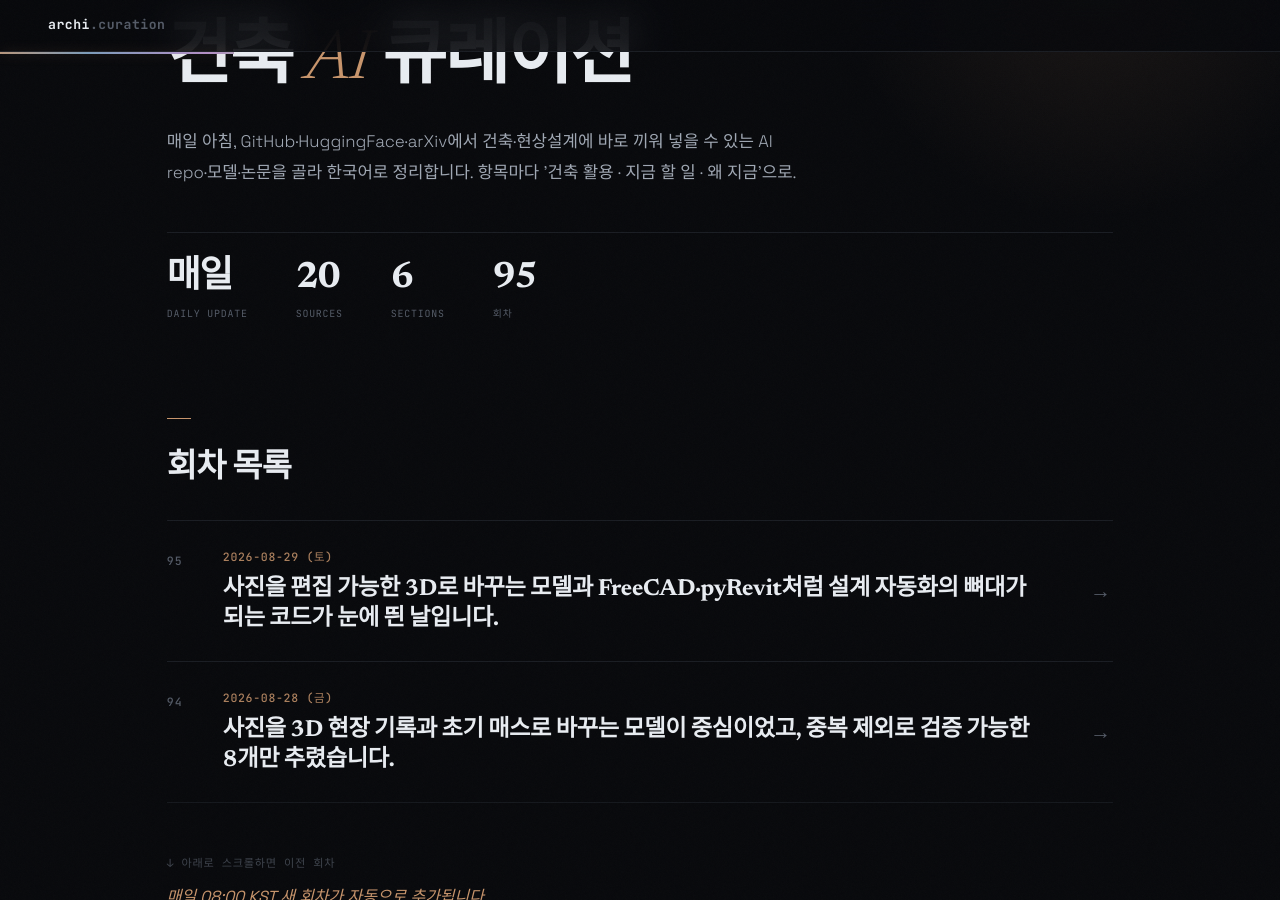
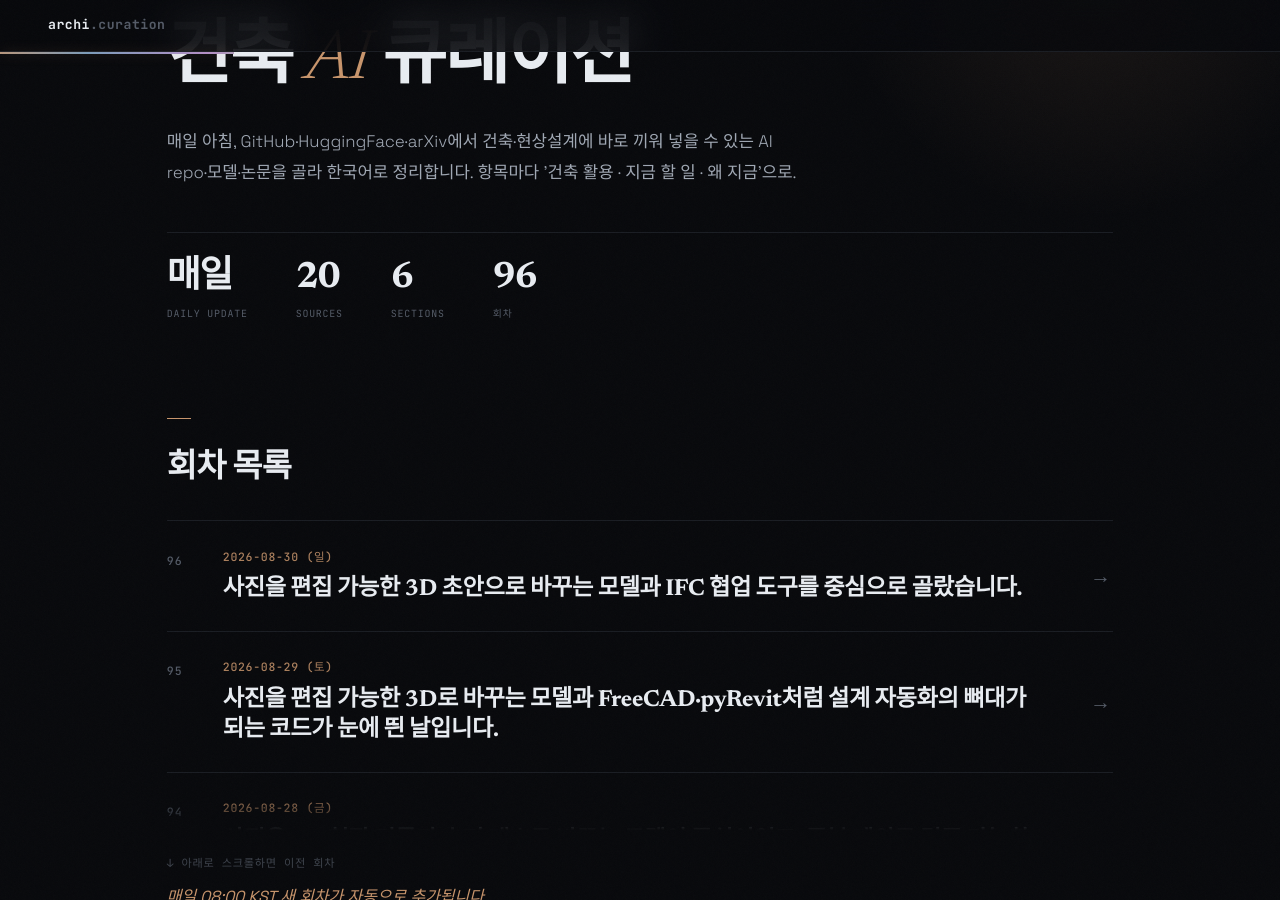
Before and after one commit to ghkch5gh-jpg/ainews-curation, a Jekyll site: the page built from index.md, in a window 1280 px wide and 900 px high, scrolled down 190 px. Built offline with Jekyll 4.4.1, drawn with Linux system fonts in a browser that asks for light colours; some web fonts are replaced.

Commit message:
daily: 2026-08-30

```diff
--- /dev/null
+++ b/2026-08-30_일.md
@@ -0,0 +1,141 @@
+---
+title: 2026-08-30 (일)
+eyebrow: ARCH · AI CURATION
+hero_title: "2026 · 08 · 30 <em>(일)</em>"
+description: "사진을 편집 가능한 3D 초안으로 바꾸는 모델과 IFC 협업 도구를 중심으로 골랐습니다."
+summary: 사진을 편집 가능한 3D 초안으로 바꾸는 모델과 IFC 협업 도구를 중심으로 골랐습니다.
+---
+
+<div class="news">
+<section class="news-flow-sec reveal"><h2 class="news-flow__t">이번 회차 흐름</h2><div class="news-flow"><p>안녕하세요! 오늘은 사진 한 장을 3D로 바꾸는 도구가 유난히 많이 보입니다. 가구나 조형물 이미지를 빠르게 입체화해 Rhino 초안과 발표 장면을 만드는 데 써볼 만해요. 다만 생성된 결과는 정확한 치수나 BIM 정보가 없는 형태 중심의 모형이라 그대로 실시설계에 쓰기는 어렵습니다. 설계 쪽에서는 평면 편집기와 IFC 이슈 관리 도구도 함께 살펴봤어요. 화려한 결과보다 수정 가능성과 실제 프로젝트에 연결되는지가 오늘의 선택 기준입니다.</p></div></section>
+<section class="news-sec">
+<h2 class="news-sec__t">오늘의 헤드라인</h2>
+<article class="ni reveal">
+  <header class="ni__h">
+    <span class="ni__n">01</span>
+    <a class="ni__t" href="https://huggingface.co/tencent/Hunyuan3D-2.1" target="_blank" rel="noopener">사진 한 장을 3D 초안으로 바꾸는 Hunyuan3D 2.1 <span class="ni__arrow">↗</span></a>
+    <span class="ni__tr"><span class="ni__src">HuggingFace</span><span class="ni__score">8/10</span></span>
+  </header>
+  <p class="ni__body">Hunyuan3D 2.1은 이미지를 입력받아 3D 결과를 생성하는 Tencent의 모델입니다. 다만 발췌문만으로는 BIM 정보 지원 여부나 Rhino·SketchUp과의 연동 방식을 확인할 수 없습니다.</p>
+  <ul class="ni__pts"><li>참고 이미지에서 3D 형태를 빠르게 만듭니다.</li><li>가구·조형물·전시 구조의 초기 검토에 알맞습니다.</li><li>정확한 치수와 BIM 속성은 별도로 작성해야 합니다.</li></ul>
+  <div class="ni__meta">
+    <div class="ni__row"><dt>얻는 것</dt><dd>참고 이미지를 3D로 변환하는 작업에 시험해볼 수 있습니다. 건축 설계 모델로 활용할 수 있는지는 결과 형식과 정밀도를 별도로 확인해야 합니다.</dd></div>
+    <div class="ni__row ni__row--do"><dt>지금 할 일</dt><dd><p class="ni__do-text">Claude Code에 모델 URL을 주고 &quot;샘플 이미지를 변환하는 최소 실행 예제와 지원하는 3D 출력 형식을 확인해줘&quot;라고 시켜보세요.</p></dd></div>
+    <div class="ni__row ni__row--why"><dt>왜 지금</dt><dd>이미지 기반 3D 생성이 단순 감상용 결과에서 직접 수정해볼 수 있는 초안 제작 도구로 넘어가고 있습니다.</dd></div>
+  </div>
+  <footer class="ni__f"><span class="ni__verified">✓ 원문 대조</span><a class="ni__story" href="https://huggingface.co/tencent/Hunyuan3D-2.1" target="_blank" rel="noopener">스토리 →</a></footer>
+</article>
+<article class="ni reveal">
+  <header class="ni__h">
+    <span class="ni__n">02</span>
+    <a class="ni__t" href="https://huggingface.co/tencent/HY-World-2.0" target="_blank" rel="noopener">장면 전체를 입체로 만드는 HY-World 2.0 <span class="ni__arrow">↗</span></a>
+    <span class="ni__tr"><span class="ni__src">HuggingFace</span><span class="ni__score">7/10</span></span>
+  </header>
+  <p class="ni__body">HY-World 2.0은 이미지에서 3D 결과를 생성하는 Tencent의 월드 모델입니다. 다만 발췌문만으로는 장면 전체를 어떤 범위와 정밀도로 재구성하는지 확인하기 어렵습니다.</p>
+  <ul class="ni__pts"><li>개별 물체보다 공간 장면 실험에 어울립니다.</li><li>발표용 배경과 동선 장면을 빠르게 만들 수 있습니다.</li><li>법규 검토와 면적 산정에는 사용할 수 없습니다.</li></ul>
+  <div class="ni__meta">
+    <div class="ni__row"><dt>얻는 것</dt><dd>이미지를 3D 장면으로 변환하는 실험에 활용할 수 있습니다. 건축 설계나 발표 자료에 적합한지는 출력 형식과 결과 품질을 직접 검토해야 합니다.</dd></div>
+    <div class="ni__row ni__row--do"><dt>지금 할 일</dt><dd><p class="ni__do-text">모델 페이지의 실행 조건을 확인한 뒤 Claude Code에 &quot;샘플 이미지 한 개를 변환하고 지원하는 결과 파일 형식을 확인하는 테스트를 만들어줘&quot;라고 요청하세요.</p></dd></div>
+    <div class="ni__row ni__row--why"><dt>왜 지금</dt><dd>단일 오브젝트를 넘어 공간 전체를 만드는 모델이 늘면서 발표 장면 제작 방식도 달라지고 있습니다.</dd></div>
+  </div>
+  <footer class="ni__f"><span class="ni__verified">✓ 원문 대조</span><a class="ni__story" href="https://huggingface.co/tencent/HY-World-2.0" target="_blank" rel="noopener">스토리 →</a></footer>
+</article>
+<article class="ni reveal">
+  <header class="ni__h">
+    <span class="ni__n">03</span>
+    <a class="ni__t" href="https://huggingface.co/stabilityai/TripoSR" target="_blank" rel="noopener">가벼운 이미지 3D 변환기 TripoSR <span class="ni__arrow">↗</span></a>
+    <span class="ni__tr"><span class="ni__src">HuggingFace</span><span class="ni__score">7/10</span></span>
+  </header>
+  <p class="ni__body">TripoSR은 이미지를 입력받아 3D 결과를 생성하는 Stability AI의 공개 모델입니다. MIT 라이선스로 배포되며 관련 논문과 학습 데이터로 Objaverse가 표시되어 있습니다.</p>
+  <ul class="ni__pts"><li>단일 이미지로 3D 기본 형상을 만듭니다.</li><li>소품과 가구의 빠른 배치 모형에 활용할 수 있습니다.</li><li>모서리와 뒷면은 사람이 다시 다듬어야 할 수 있습니다.</li></ul>
+  <div class="ni__meta">
+    <div class="ni__row"><dt>얻는 것</dt><dd>참고 이미지의 3D 변환을 시험하는 데 활용할 수 있습니다. 건축물이나 정확한 부재 모델링에 적합한지는 발췌문만으로 판단할 수 없습니다.</dd></div>
+    <div class="ni__row ni__row--do"><dt>지금 할 일</dt><dd><p class="ni__do-text">Claude Code에 모델 URL과 테스트 이미지를 주고 &quot;로컬 실행 절차와 지원하는 3D 출력 형식을 확인해줘&quot;라고 요청하세요.</p></dd></div>
+    <div class="ni__row ni__row--why"><dt>왜 지금</dt><dd>최신 모델만 보지 않고 익숙한 기준 모델과 같은 사진을 비교해야 실제 개선 폭을 판단할 수 있습니다.</dd></div>
+  </div>
+  <footer class="ni__f"><span class="ni__verified">✓ 원문 대조</span><a class="ni__story" href="https://huggingface.co/stabilityai/TripoSR" target="_blank" rel="noopener">스토리 →</a></footer>
+</article>
+<article class="ni reveal">
+  <header class="ni__h">
+    <span class="ni__n">04</span>
+    <a class="ni__t" href="https://huggingface.co/VAST-AI/TripoSG" target="_blank" rel="noopener">형상 생성 비교용 TripoSG <span class="ni__arrow">↗</span></a>
+    <span class="ni__tr"><span class="ni__src">HuggingFace</span><span class="ni__score">6/10</span></span>
+  </header>
+  <p class="ni__body">TripoSG는 이미지에서 3D 결과를 생성하는 VAST-AI의 모델입니다. Diffusers와 Safetensors를 사용하며 MIT 라이선스로 공개되어 있습니다. 건축 전용 모델인지, 벽·문·슬래브를 구분하는지는 발췌문에서 확인되지 않습니다.</p>
+  <ul class="ni__pts"><li>사진 기반 3D 형상 생성에 사용할 수 있습니다.</li><li>다른 모델과 결과 품질을 비교하기 좋습니다.</li><li>BIM 부재 구분과 치수 정확성은 제공하지 않습니다.</li></ul>
+  <div class="ni__meta">
+    <div class="ni__row"><dt>얻는 것</dt><dd>동일한 이미지를 다른 이미지-3D 모델과 함께 변환해 결과를 비교하는 후보로 활용할 수 있습니다. 구체적인 건축 활용성은 출력물을 직접 검토해야 합니다.</dd></div>
+    <div class="ni__row ni__row--do"><dt>지금 할 일</dt><dd><p class="ni__do-text">동일한 참고 이미지를 TripoSR과 TripoSG에 넣고 출력 형식, 형상 완성도와 메시 상태를 비교해보세요.</p></dd></div>
+    <div class="ni__row ni__row--why"><dt>왜 지금</dt><dd>3D 생성 모델이 많아진 만큼 유명세보다 자신의 이미지에서 수정하기 쉬운 결과를 내는지 비교하는 일이 중요합니다.</dd></div>
+  </div>
+  <footer class="ni__f"><span class="ni__verified">✓ 원문 대조</span><a class="ni__story" href="https://huggingface.co/VAST-AI/TripoSG" target="_blank" rel="noopener">스토리 →</a></footer>
+</article>
+</section>
+<section class="news-sec">
+<h2 class="news-sec__t">핫 레포</h2>
+<article class="ni reveal">
+  <header class="ni__h">
+    <span class="ni__n">05</span>
+    <a class="ni__t" href="https://github.com/opf/openproject" target="_blank" rel="noopener">IFC 이슈까지 관리하는 OpenProject <span class="ni__arrow">↗</span></a>
+    <span class="ni__tr"><span class="ni__src">GitHub</span><span class="ni__score">8/10</span></span>
+  </header>
+  <p class="ni__body">OpenProject는 제품·프로젝트·포트폴리오 관리를 위한 오픈소스 프로젝트 관리 소프트웨어입니다. 애자일 계획, 이슈 추적, 로드맵, 간트 차트, 시간 추적과 협업 기능을 제공하며 자체 서버나 클라우드에서 사용할 수 있습니다.</p>
+  <ul class="ni__pts"><li>일정·업무·담당자·문서를 한곳에서 관리합니다.</li><li>IFC 모델 검토 이슈를 업무 항목과 연결할 수 있습니다.</li><li>직접 운영할 수 있어 프로젝트 자료의 위치를 통제하기 쉽습니다.</li></ul>
+  <div class="ni__meta">
+    <div class="ni__row"><dt>얻는 것</dt><dd>설계 업무의 일정, 이슈, 담당자와 협업 내역을 한곳에서 관리하는 데 활용할 수 있습니다. IFC·BCF 및 모델 위치 연동 기능은 발췌문에서 확인되지 않습니다.</dd></div>
+    <div class="ni__row ni__row--do"><dt>지금 할 일</dt><dd><pre class="ni__cmd"><code>git clone https://github.com/opf/openproject.git</code></pre></dd></div>
+    <div class="ni__row ni__row--why"><dt>왜 지금</dt><dd>AI 검토가 늘수록 발견된 문제를 실제 수정 담당자와 마감일에 연결하는 관리 장치가 더 중요해집니다.</dd></div>
+  </div>
+  <footer class="ni__f"><span class="ni__verified">✓ 원문 대조</span><a class="ni__story" href="https://github.com/opf/openproject" target="_blank" rel="noopener">스토리 →</a></footer>
+</article>
+<article class="ni reveal">
+  <header class="ni__h">
+    <span class="ni__n">06</span>
+    <a class="ni__t" href="https://github.com/mehanix/arcada" target="_blank" rel="noopener">브라우저 평면 편집기 Arcada <span class="ni__arrow">↗</span></a>
+    <span class="ni__tr"><span class="ni__src">GitHub</span><span class="ni__score">7/10</span></span>
+  </header>
+  <p class="ni__body">Arcada는 React와 PixiJS로 만든 실내 디자인·평면 작성 소프트웨어의 공개 코드 저장소입니다. 웹 기술을 기반으로 평면과 실내 배치 기능을 구현하려는 프로젝트로 볼 수 있습니다.</p>
+  <ul class="ni__pts"><li>브라우저에서 평면과 실내 배치를 편집합니다.</li><li>별도 CAD 설치가 어려운 사용자에게 공유하기 쉽습니다.</li><li>법규와 BIM 정보는 별도로 연결해야 합니다.</li></ul>
+  <div class="ni__meta">
+    <div class="ni__row"><dt>얻는 것</dt><dd>브라우저 기반 실내 디자인이나 평면 편집 화면을 검토하고 개발하는 출발점으로 활용할 수 있습니다. 발주처용 기능이나 전문 도면 도구의 대체 가능성은 발췌문만으로 확인할 수 없습니다.</dd></div>
+    <div class="ni__row ni__row--do"><dt>지금 할 일</dt><dd><pre class="ni__cmd"><code>git clone https://github.com/mehanix/arcada.git</code></pre></dd></div>
+    <div class="ni__row ni__row--why"><dt>왜 지금</dt><dd>설계 결과를 보여주는 데서 그치지 않고 발주처가 직접 선택지를 움직여보게 하는 웹 도구의 가치가 커지고 있습니다.</dd></div>
+  </div>
+  <footer class="ni__f"><span class="ni__verified">✓ 원문 대조</span><a class="ni__story" href="https://github.com/mehanix/arcada" target="_blank" rel="noopener">스토리 →</a></footer>
+</article>
+</section>
+<section class="news-sec">
+<h2 class="news-sec__t">모델 · 데이터셋</h2>
+<article class="ni reveal">
+  <header class="ni__h">
+    <span class="ni__n">07</span>
+    <a class="ni__t" href="https://huggingface.co/LocalAI-io/TRELLIS.2-4B-GGUF" target="_blank" rel="noopener">로컬 실행을 겨냥한 TRELLIS.2 경량판 <span class="ni__arrow">↗</span></a>
+    <span class="ni__tr"><span class="ni__src">HuggingFace</span><span class="ni__score">6/10</span></span>
+  </header>
+  <p class="ni__body">TRELLIS.2-4B-GGUF는 이미지에서 3D 결과를 생성하는 TRELLIS 계열 모델을 GGUF 형식으로 배포한 저장소입니다. MIT 라이선스이며 Trellis, GGUF와 ggml 태그가 붙어 있습니다. 구체적인 메모리 절감 폭과 지원 하드웨어는 발췌문에서 확인되지 않습니다.</p>
+  <ul class="ni__pts"><li>외부 서비스 대신 로컬 실행을 시험할 수 있습니다.</li><li>원본보다 보관과 배포 부담을 줄이는 데 초점이 있습니다.</li><li>호환 프로그램과 컴퓨터 사양 확인이 필요합니다.</li></ul>
+  <div class="ni__meta">
+    <div class="ni__row"><dt>얻는 것</dt><dd>GGUF 형식의 이미지-3D 모델을 로컬 환경에서 실행할 수 있는지 검토하는 후보입니다. 보안성이나 실제 실행 부담은 설치 방식과 하드웨어 요구사항을 확인한 뒤 판단해야 합니다.</dd></div>
+    <div class="ni__row ni__row--do"><dt>지금 할 일</dt><dd><p class="ni__do-text">Claude Code에 모델 URL을 주고 &quot;내 컴퓨터에서 실행 가능한지 필요한 메모리, 하드웨어와 지원 프로그램부터 확인해줘&quot;라고 요청하세요.</p></dd></div>
+    <div class="ni__row ni__row--why"><dt>왜 지금</dt><dd>설계 자료의 외부 전송을 줄이려는 요구가 커지면서 로컬 3D 생성 가능 여부가 중요한 판단 기준이 되고 있습니다.</dd></div>
+  </div>
+  <footer class="ni__f"><span class="ni__verified">✓ 원문 대조</span><a class="ni__story" href="https://huggingface.co/LocalAI-io/TRELLIS.2-4B-GGUF" target="_blank" rel="noopener">스토리 →</a></footer>
+</article>
+<article class="ni reveal">
+  <header class="ni__h">
+    <span class="ni__n">08</span>
+    <a class="ni__t" href="https://huggingface.co/FastVideo/FastVideo-FastH3-4-step-Preview-v1-VSA-DataFree" target="_blank" rel="noopener">네 단계로 영상을 만드는 FastH3 미리보기 <span class="ni__arrow">↗</span></a>
+    <span class="ni__tr"><span class="ni__src">HuggingFace</span><span class="ni__score">4/10</span></span>
+  </header>
+  <p class="ni__body">FastH3 미리보기는 텍스트를 입력받아 영상을 생성하는 FastVideo의 4-step 모델입니다. Diffusers와 Safetensors를 사용하며 증류 관련 태그가 표시되어 있습니다. 건축 장면의 공간·재료 일관성은 발췌문에서 확인되지 않습니다.</p>
+  <ul class="ni__pts"><li>짧은 시간에 영상 시안을 만드는 데 초점을 둡니다.</li><li>발표 동선과 장면 전환을 미리 시험할 수 있습니다.</li><li>건축 형태의 일관성과 정확성은 보장하지 않습니다.</li></ul>
+  <div class="ni__meta">
+    <div class="ni__row"><dt>얻는 것</dt><dd>텍스트 기반 영상 생성과 4-step 모델의 결과를 시험하는 데 활용할 수 있습니다. 건축 동선 영상이나 콘티에 적합한지는 직접 생성한 결과로 판단해야 합니다.</dd></div>
+    <div class="ni__row ni__row--do"><dt>지금 할 일</dt><dd><p class="ni__do-text">짧은 건축 동선 프롬프트를 입력해 지원 가능한 영상 길이와 해상도, 장면의 형태 일관성을 확인해보세요.</p></dd></div>
+    <div class="ni__row ni__row--why"><dt>왜 지금</dt><dd>영상 생성 속도가 빨라지면서 최종 영상 제작보다 초기 발표 구성 검토에 먼저 쓸 수 있는 가능성이 생기고 있습니다.</dd></div>
+  </div>
+  <footer class="ni__f"><span class="ni__verified">✓ 원문 대조</span><a class="ni__story" href="https://huggingface.co/FastVideo/FastVideo-FastH3-4-step-Preview-v1-VSA-DataFree" target="_blank" rel="noopener">스토리 →</a></footer>
+</article>
+</section>
+<div class="news-outro"><span class="news-outro__t">맺음말</span><p>사진에서 3D를 만드는 일은 빨라졌지만, 예쁜 형상을 정확한 부재와 치수로 바꾸는 과정은 여전히 건축가의 몫입니다. 이번 도구들은 완성품보다 빠른 모형 제작과 발표 실험에 알맞아요. 작은 대상 하나로 시험해보고 결과가 쓸 만할 때 범위를 넓혀보세요.</p></div>
+</div>
--- a/index.md
+++ b/index.md
@@ -10,12 +10,13 @@ stats:
     lbl: "Sources"
   - num: "6"
     lbl: "Sections"
-  - num: "95"
+  - num: "96"
     lbl: "회차"
 ---
 
 ## 회차 목록
 
+- [2026-08-30 (일) — 사진을 편집 가능한 3D 초안으로 바꾸는 모델과 IFC 협업 도구를 중심으로 골랐습니다.](2026-08-30_일.html)
 - [2026-08-29 (토) — 사진을 편집 가능한 3D로 바꾸는 모델과 FreeCAD·pyRevit처럼 설계 자동화의 뼈대가 되는 코드가 눈에 띈 날입니다.](2026-08-29_토.html)
 - [2026-08-28 (금) — 사진을 3D 현장 기록과 초기 매스로 바꾸는 모델이 중심이었고, 중복 제외로 검증 가능한 8개만 추렸습니다.](2026-08-28_금.html)
 - [2026-08-27 (목) — 사진을 3D로 바꾸는 기술과 도면·현장 자료를 읽는 범용 AI가 함께 부상했지만, 건축 직결 신규 코드는 드문 날입니다.](2026-08-27_목.html)
```
